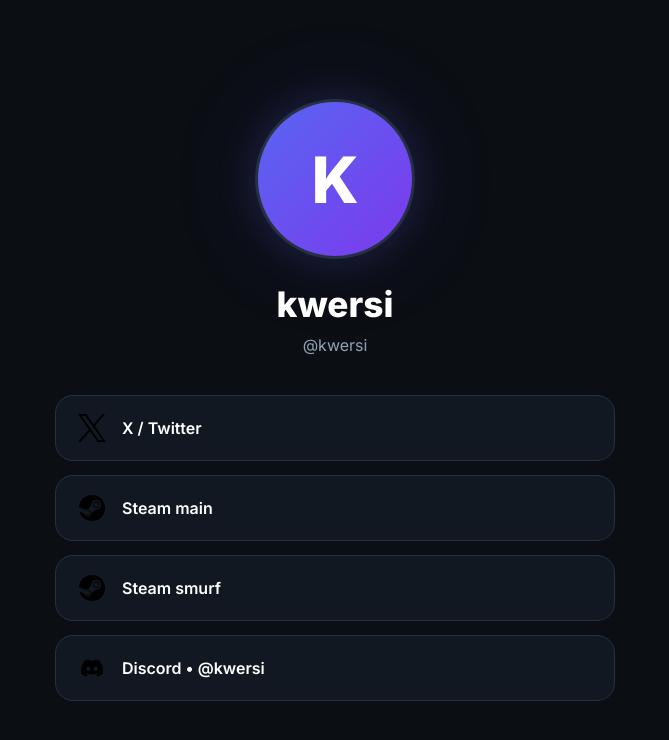
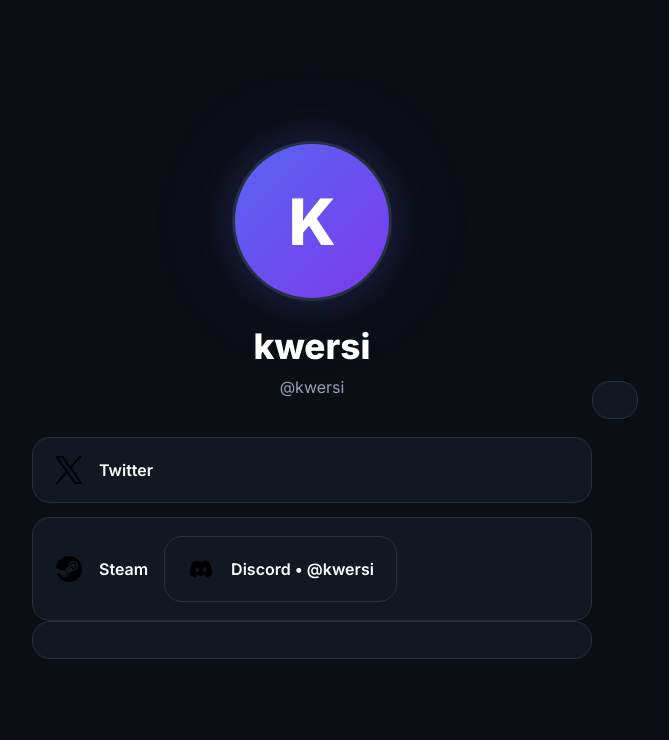
Before and after one commit to kwersi/kwersi.github.io, a plain HTML site: page index.html in a window 1280 px wide. Shown: the whole page, without its empty margins (305-974 px from the left). Drawn offline with Linux system fonts and the light colour scheme.

Commit message:
Update index.html

```diff
--- a/index.html
+++ b/index.html
@@ -188,7 +188,7 @@ h1{
                 class="icon">
 
             <div class="link-title">
-                X / Twitter
+                Twitter
             </div>
 
         </a>
@@ -204,26 +204,8 @@ h1{
                 class="icon">
 
             <div class="link-title">
-                Steam main
+                Steam
             </div>
-
-        </a>
-
-                <a
-            class="link"
-            href="https://steamcommunity.com/profiles/76561199041184194/"
-            target="_blank">
-
-            <img
-                src="icons/steam.svg"
-                alt="Steam"
-                class="icon">
-
-            <div class="link-title">
-                Steam smurf
-            </div>
-
-        </a>
 
         <div
             class="link discord-card"
```
